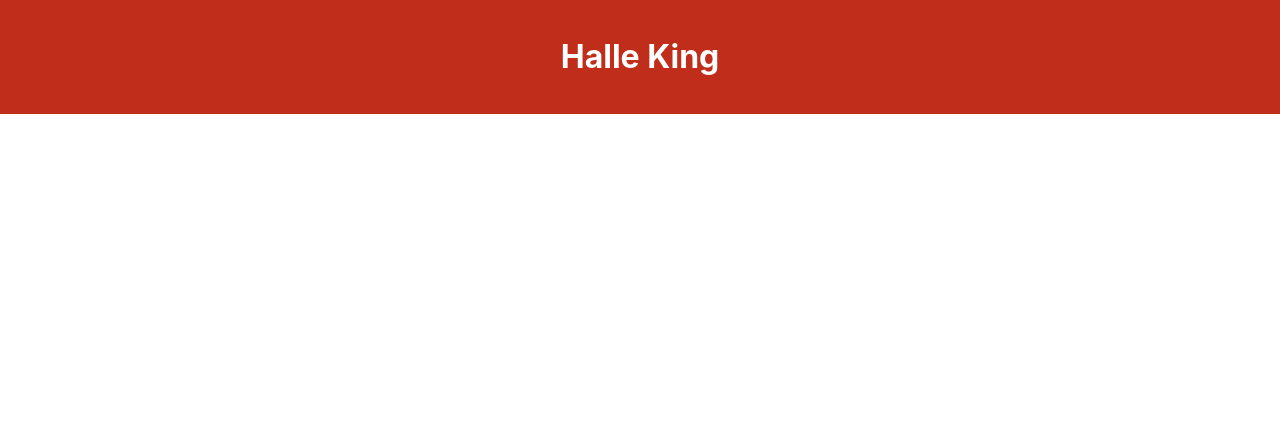
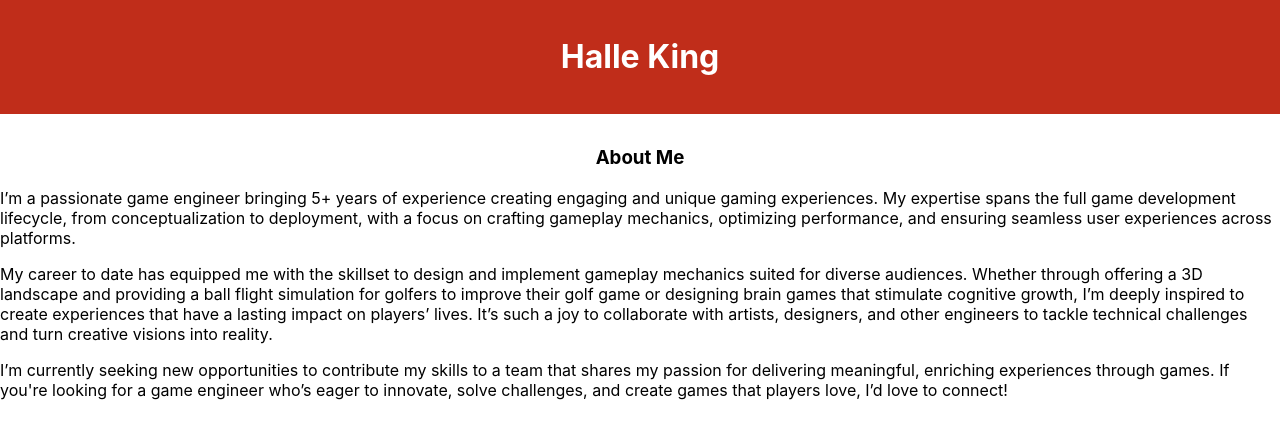
Before and after one commit to halleking/portfolio, a React (Create React App) app: page / in a window 1280 px wide. Shown: the top 438 px of the page. Built offline with nearby package versions, Linux system fonts and the light colour scheme.

Commit message:
add about component

```diff
--- a/src/App.js
+++ b/src/App.js
@@ -1,11 +1,14 @@
 import './App.css';
 import React from 'react';
 import Header from './components/header/Header';
+import About from './components/about/About';
+
 
 function App() {
   return (
     <div className="App">
       <Header/>
+      <About/>
     </div>
   );
 }
--- /dev/null
+++ b/src/components/about/About.css
@@ -0,0 +1,7 @@
+.About-Header {
+    text-align: center;
+}
+
+.About-Paragraph{
+    text-align: left;
+}
--- /dev/null
+++ b/src/components/about/About.js
@@ -0,0 +1,16 @@
+import React from 'react';
+import './About.css';
+
+function About() {
+  return (
+    <div>
+      <h3 className='About-Header'>About Me</h3>
+      <p className='About-Paragraph'>I’m a passionate game engineer bringing 5+ years of experience creating engaging and unique gaming experiences. My expertise spans the full game development lifecycle, from conceptualization to deployment, with a focus on crafting gameplay mechanics, optimizing performance, and ensuring seamless user experiences across platforms.</p>
+      <p className='About-Paragraph'>My career to date has equipped me with the skillset to design and implement gameplay mechanics suited for diverse audiences. Whether through offering a 3D landscape and providing a ball flight simulation for golfers to improve their golf game or designing brain games that stimulate cognitive growth, I’m deeply inspired to create experiences that have a lasting impact on players’ lives. It’s such a joy to collaborate with artists, designers, and other engineers to tackle technical challenges and turn creative visions into reality.</p>
+      <p className='About-Paragraph'>I’m currently seeking new opportunities to contribute my skills to a team that shares my passion for delivering meaningful, enriching experiences through games. If you're looking for a game engineer who’s eager to innovate, solve challenges, and create games that players love, I’d love to connect!</p>
+      {/* Add more content here as needed */}
+    </div>
+  );
+}
+
+export default About;
```
